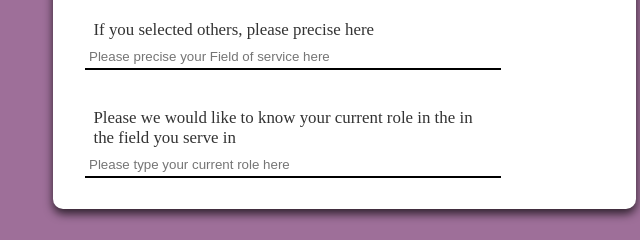
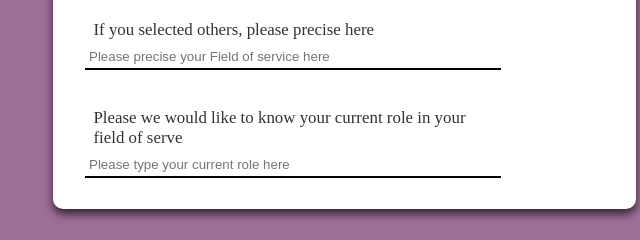
Before and after one commit to Chenwi32/MACsurvey-form, a plain HTML site: page index.html in a window 1280 px wide. Shown: the part 699-939 px from the top of the page, 202-842 px from the left. Drawn offline with Linux system fonts and the light colour scheme.

Commit message:
Update index.html

```diff
--- a/index.html
+++ b/index.html
@@ -54,7 +54,7 @@
                     <p>If you selected others, please precise here</p>
                     <input type="text" placeholder="Please precise your Field of service here">
 
-                    <p> Please we would like to know your current role in the in the field you serve in</p>
+                    <p> Please we would like to know your current role in your field of serve</p>
                     <input type="text" placeholder="Please type your current role here">
                 </div>
             </div>
```
